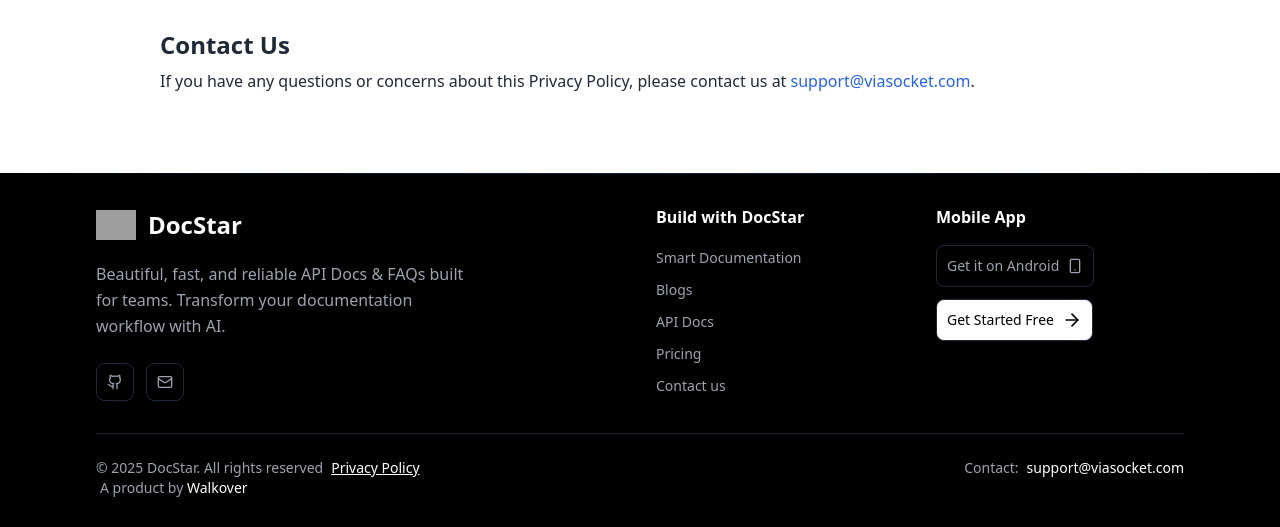
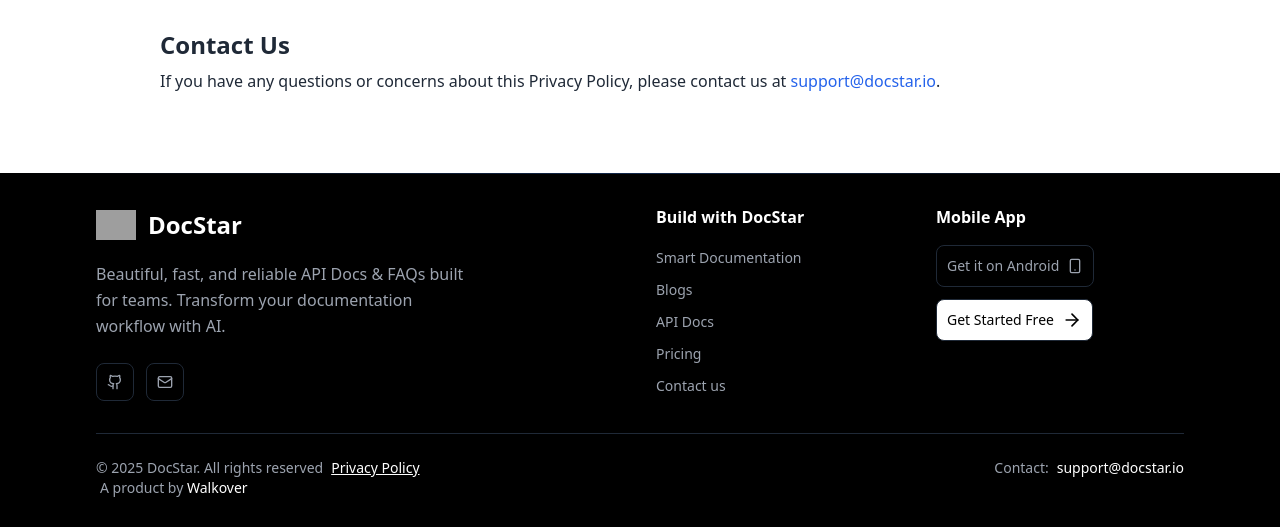
Before and after one commit to swayammaheshwari/docstar-website, a React (Vite) app: page /privacy-policy in a window 1280 px wide. Shown: the part 1167-1694 px from the top of the page. Built offline with nearby package versions, Linux system fonts and the light colour scheme; grey boxes are pictures that could not be loaded.

Commit message:
Update support email address in Footer and Privacy Policy

```diff
--- a/src/components/Footer.tsx
+++ b/src/components/Footer.tsx
@@ -91,7 +91,7 @@
                 },
                 {
                   icon: Mail,
-                  href: "mailto:support@viasocket.com",
+                  href: "mailto:support@docstar.io",
                   label: "Email",
                 },
               ].map((social, index) => (
@@ -196,10 +196,10 @@
             <div className="flex items-center space-x-2">
               <span className="text-gray-400 text-sm">Contact:</span>
               <a
-                href="mailto:support@viasocket.com"
+                href="mailto:support@docstar.io"
                 className="text-white hover:text-blue-400 transition-colors duration-300 text-sm"
               >
-                support@viasocket.com
+                support@docstar.io
               </a>
             </div>
           </div>
--- a/src/pages/PrivacyPolicy.tsx
+++ b/src/pages/PrivacyPolicy.tsx
@@ -44,7 +44,7 @@
 
       <h2 className="text-2xl font-semibold mt-8 mb-2">Contact Us</h2>
       <p className="mb-4">
-        If you have any questions or concerns about this Privacy Policy, please contact us at <a href="mailto:support@viasocket.com" className="text-blue-600 hover:underline">support@viasocket.com</a>.
+        If you have any questions or concerns about this Privacy Policy, please contact us at <a href="mailto:support@docstar.io" className="text-blue-600 hover:underline">support@docstar.io</a>.
       </p>
 
     </div>
```
